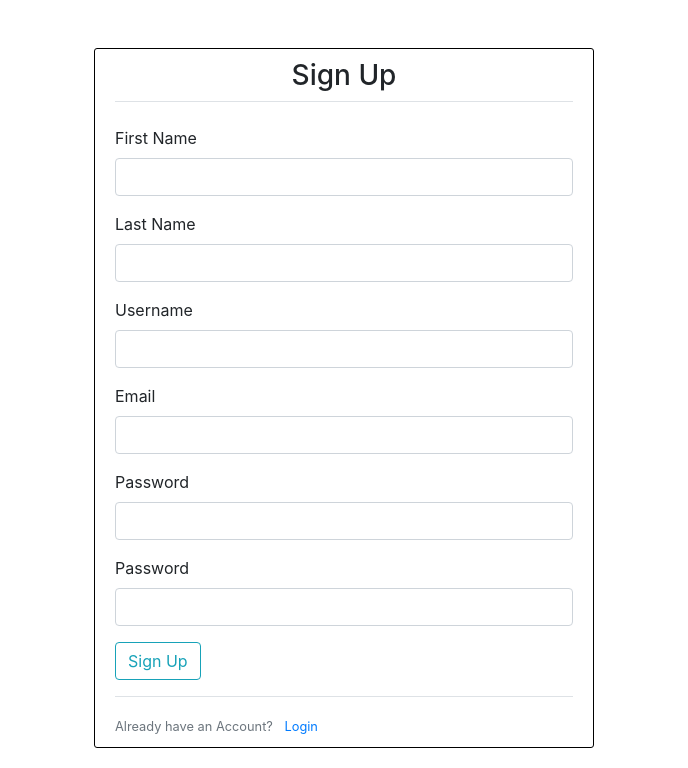
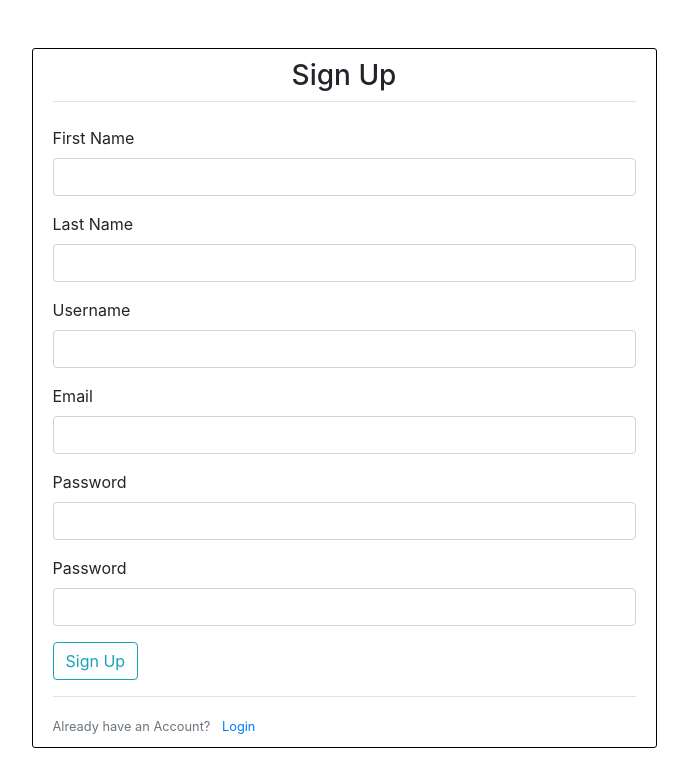
Before and after one commit to dhairyashah1/CodeCrafters-CourseSuggestingWebApp, a Flask app: page /register in a window 1280 px wide. Shown: the part 56-824 px from the top of the page, without its empty margins (296-984 px from the left). Run offline with Flask 2, Linux system fonts and the light colour scheme; some libraries are stand-ins or nearby versions.

Commit message:
css file modified

```diff
--- a/coursespot/static/main.css
+++ b/coursespot/static/main.css
@@ -1,8 +1,8 @@
 .content-section {
-    background: white;
+    background-color: white;
     padding: 10px 20px;
     border: 1px solid black;
-    width: 500px;
+    width: 50%;
     margin: 0 auto;
     height: fit-content;
     border-radius: 3px;
```
